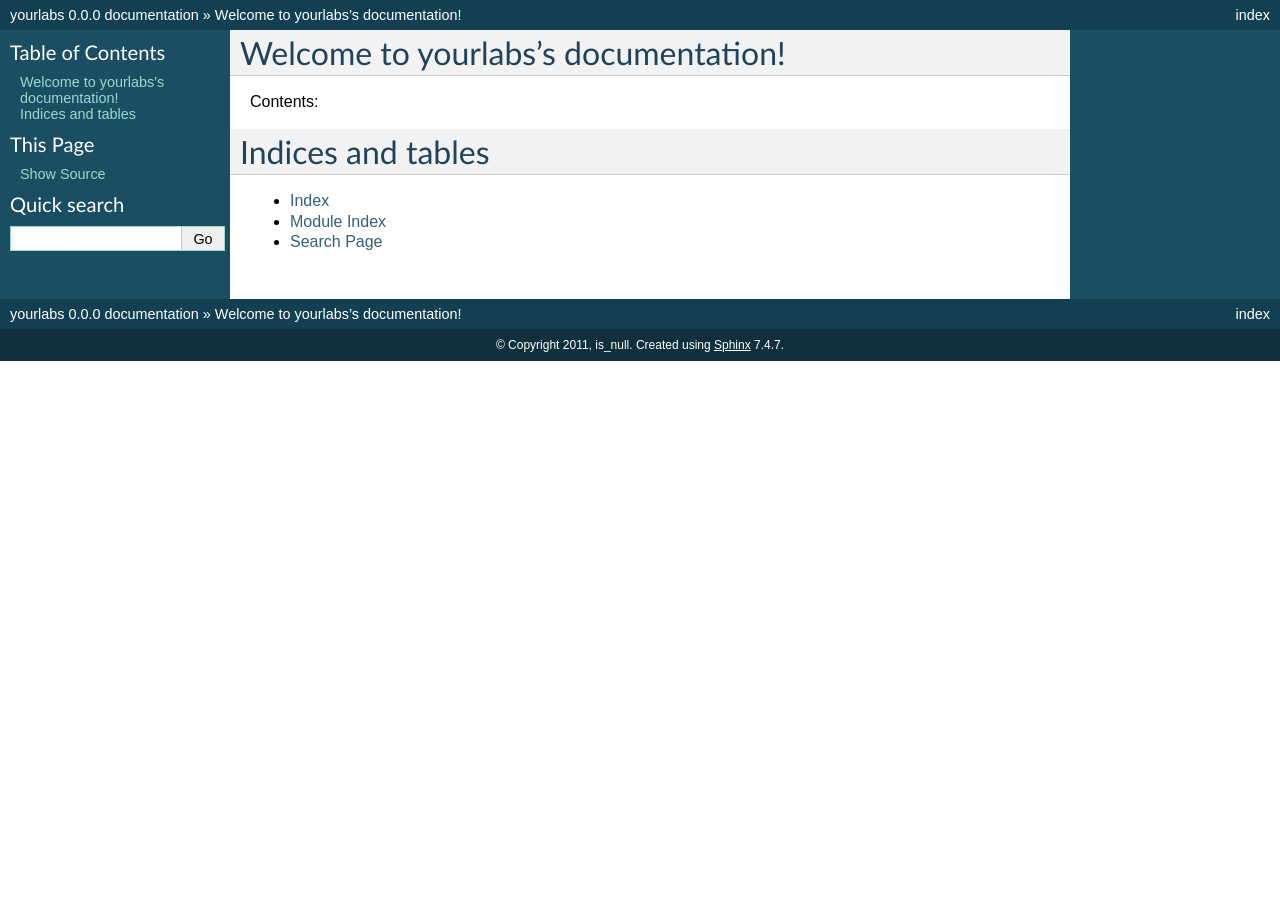
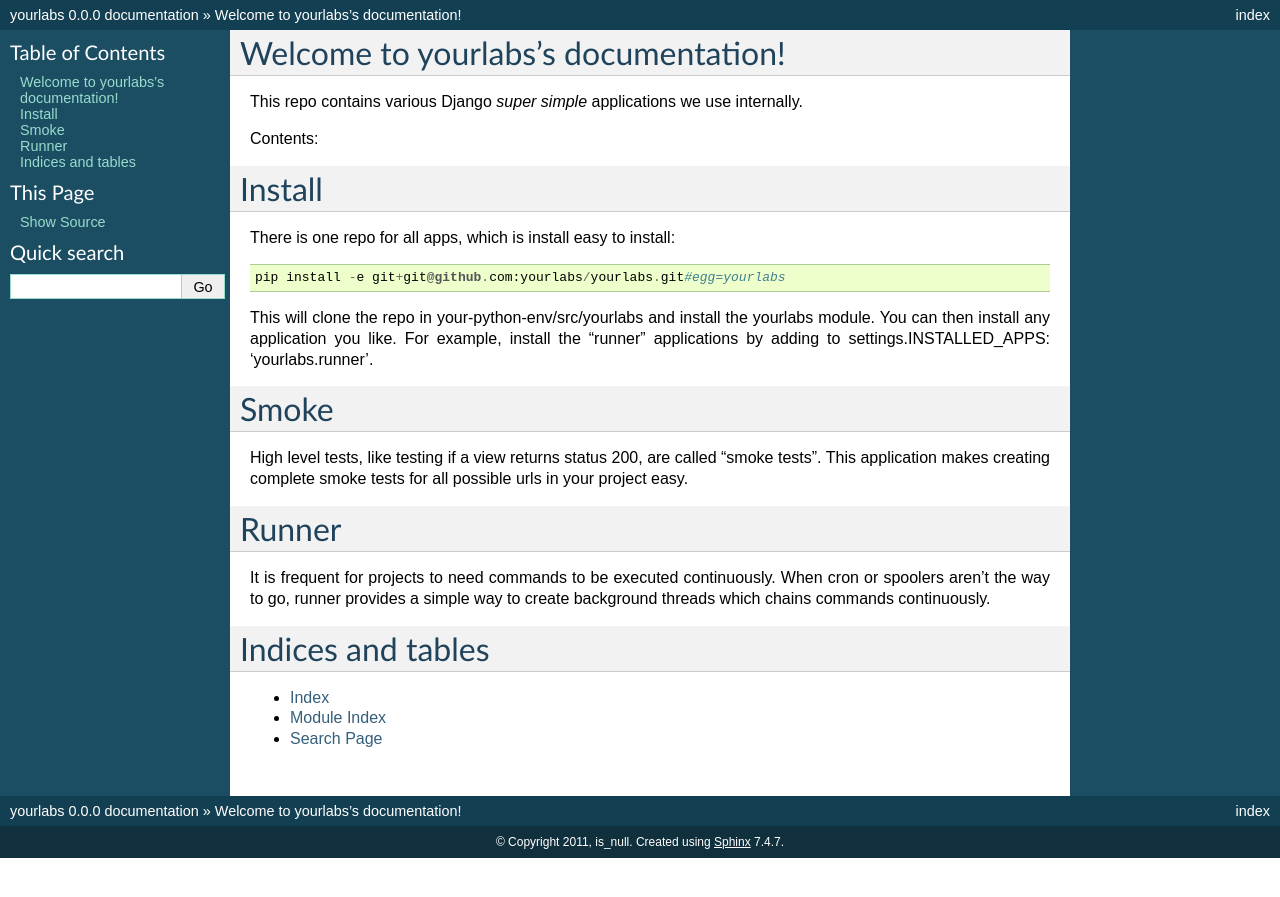
Before and after one commit to jpic/yourlabs, a Sphinx documentation site: the page built from docs/index.rst, in a window 1280 px wide. Shown: the top 897 px of the page. Built offline with Sphinx 7.4.7, drawn with Linux system fonts in a browser that asks for light colours.

Commit message:
Add app introductions

```diff
--- a/docs/index.rst
+++ b/docs/index.rst
@@ -1,15 +1,38 @@
-.. yourlabs documentation master file, created by
-   sphinx-quickstart on Sat Sep 10 12:50:53 2011.
-   You can adapt this file completely to your liking, but it should at least
-   contain the root `toctree` directive.
-
 Welcome to yourlabs's documentation!
 ====================================
+
+This repo contains various Django *super simple* applications we use internally.
 
 Contents:
 
 .. toctree::
    :maxdepth: 2
+
+Install
+=======
+
+There is one repo for all apps, which is install easy to install::
+
+    pip install -e git+git@github.com:yourlabs/yourlabs.git#egg=yourlabs
+
+This will clone the repo in your-python-env/src/yourlabs and install the
+yourlabs module. You can then install any application you like. For example,
+install the "runner" applications by adding to settings.INSTALLED_APPS:
+'yourlabs.runner'.
+
+Smoke
+=====
+
+High level tests, like testing if a view returns status 200, are called "smoke
+tests". This application makes creating complete smoke tests for all possible
+urls in your project easy.
+
+Runner
+======
+
+It is frequent for projects to need commands to be executed continuously. When
+cron or spoolers aren't the way to go, runner provides a simple way to create
+background threads which chains commands continuously.
 
 Indices and tables
 ==================
```
